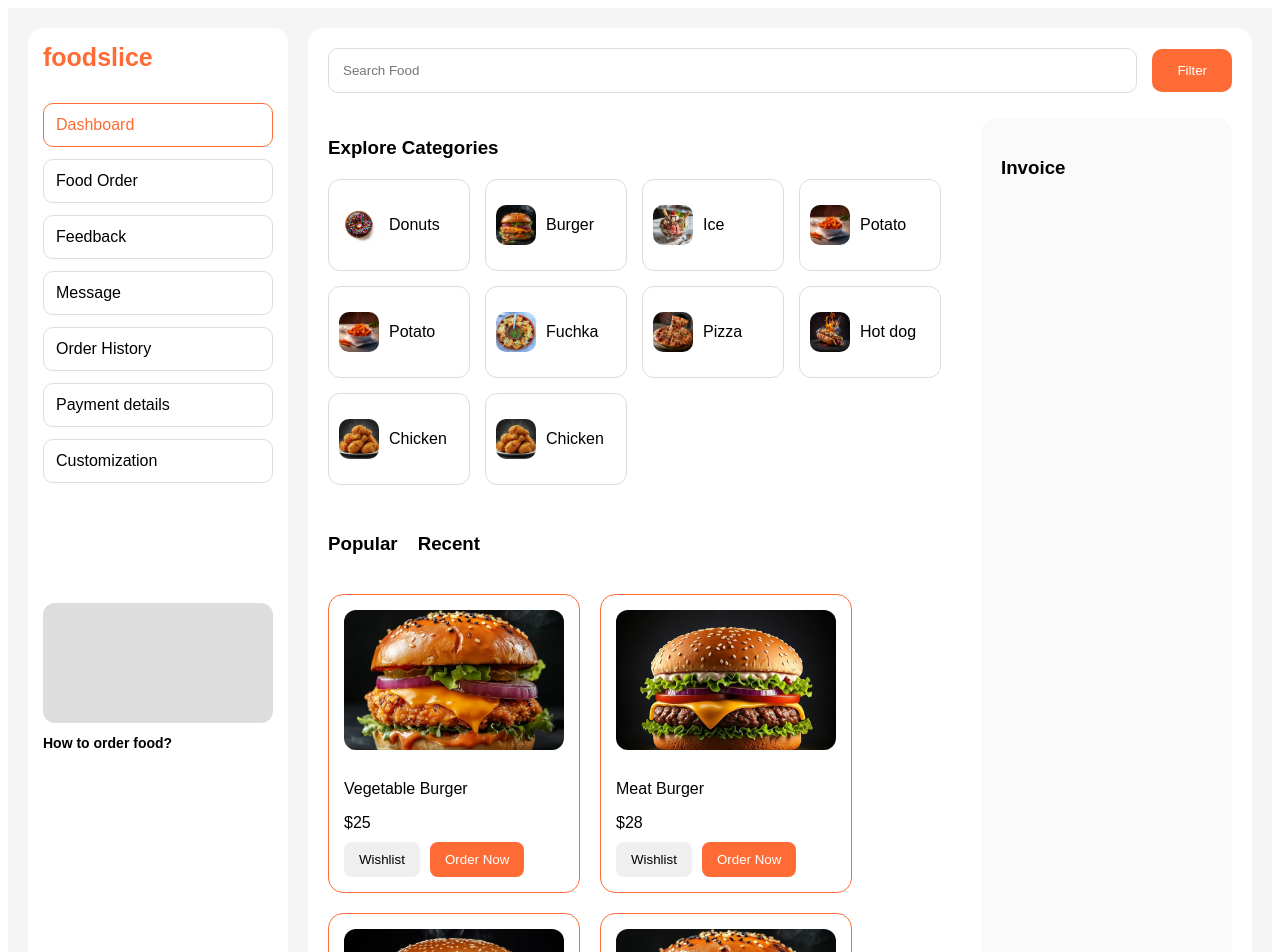
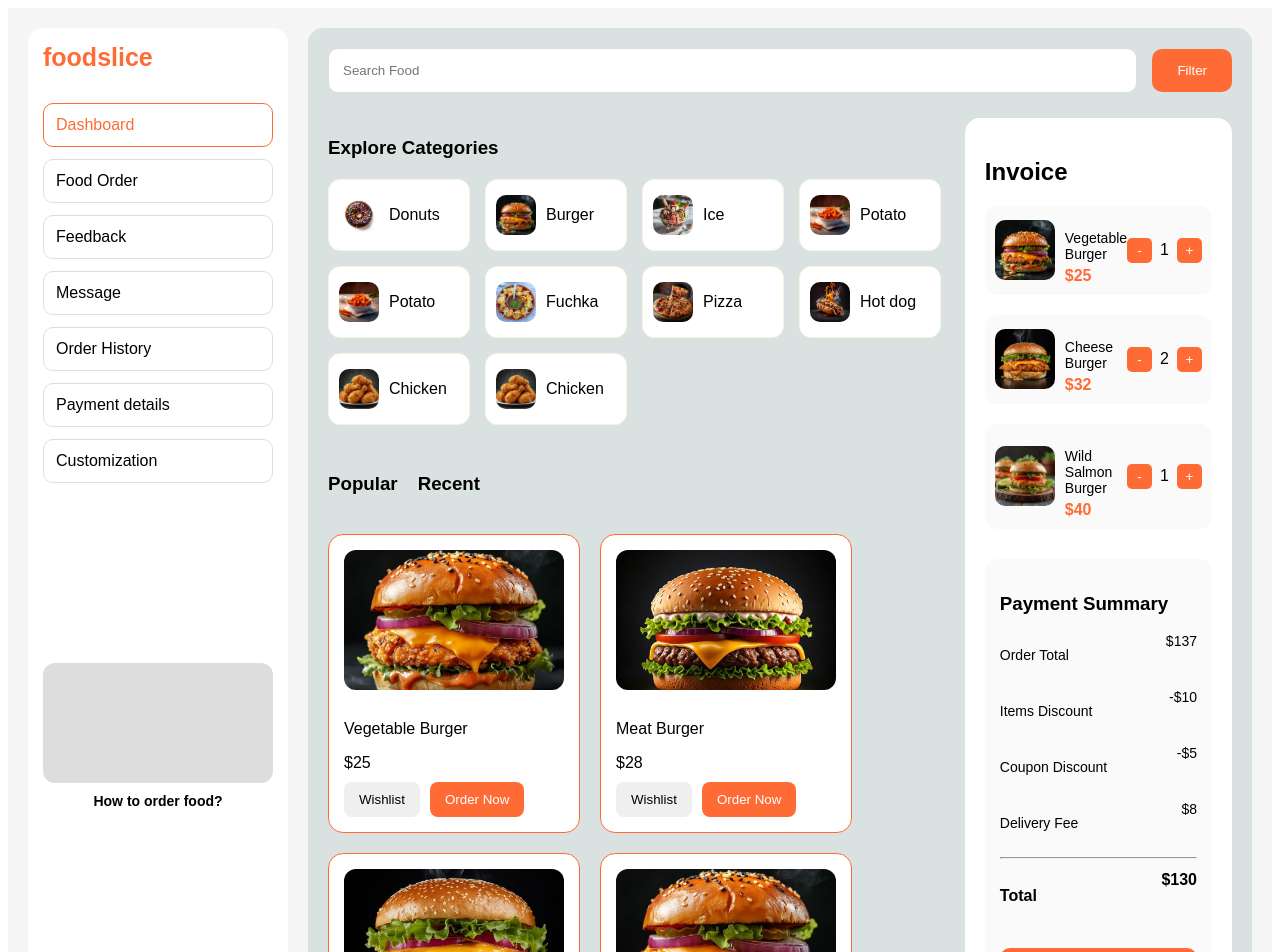
Before and after one commit to ShridharNaik05/Internship-Task-4, a React (Vite) app: page / in a window 1280 px wide. Shown: the top 952 px of the page. Built offline with nearby package versions, Linux system fonts and the light colour scheme.

Commit message:
Did some changes in design

```diff
--- a/src/App.css
+++ b/src/App.css
@@ -44,7 +44,7 @@
 }
 
 .customization{
-  margin-bottom: 120px;
+  margin-bottom: 180px;
 }
 
 .foodimg{
@@ -56,12 +56,12 @@
 
 .text{
   font-size: 14px;
-  line-height: 20px;
+  text-align: center;
 }
 
 .content{
   flex: 1;
-  background-color: white;
+  background-color: rgb(217, 226, 225);
   padding: 20px;
   border-radius: 15px;
 }
@@ -116,8 +116,8 @@
 
 .box{
   width: 120px;
-  height: 70px;
-  border: 1px solid #ddd;
+  height: 50px;
+  border: 1px solid beige;
   border-radius: 12px;
   display: flex;
   align-items: center;
@@ -181,3 +181,93 @@
   background-color: #ff6b35;
   color: white;
 }
+
+.right-side{
+  flex: 1;
+  background-color: white;
+  border-radius: 15px;
+  padding: 20px;
+}
+
+.invoice-box{
+  margin-top: 20px;
+}
+
+.invoice-item{
+  display: flex;
+  align-items: center;
+  justify-content: space-between;
+  margin-bottom: 20px;
+  background: #fafafa;
+  padding: 10px;
+  border-radius: 12px;
+}
+
+.invoice-item img{
+  width: 60px;
+  height: 60px;
+  object-fit: cover;
+  border-radius: 10px;
+}
+
+.invoice-text{
+  flex: 1;
+  margin-left: 10px;
+}
+
+.invoice-text p{
+  font-size: 14px;
+  margin-bottom: 5px;
+}
+
+.invoice-text span{
+  color: #ff6b35;
+  font-weight: bold;
+}
+
+.quantity{
+  display: flex;
+  align-items: center;
+  gap: 8px;
+}
+
+.quantity button{
+  width: 25px;
+  height: 25px;
+  border: none;
+  border-radius: 5px;
+  background: #ff6b35;
+  color: white;
+  cursor: pointer;
+}
+
+.payment-summary{
+  margin-top: 30px;
+  background: #fafafa;
+  padding: 15px;
+  border-radius: 12px;
+}
+
+.summary-row{
+  display: flex;
+  justify-content: space-between;
+  margin: 12px 0;
+  font-size: 14px;
+}
+
+.total{
+  font-weight: bold;
+  font-size: 16px;
+}
+
+.checkout-btn{
+  width: 100%;
+  padding: 12px;
+  border: none;
+  background: #ff6b35;
+  color: white;
+  border-radius: 10px;
+  margin-top: 15px;
+  cursor: pointer;
+  font-size: 15px;
+}
--- a/src/App.jsx
+++ b/src/App.jsx
@@ -222,9 +222,95 @@ function App() {
 
             <div className="right-side">
 
-              <h3>Invoice</h3>
+  <h2>Invoice</h2>
 
-            </div>
+  <div className="invoice-box">
+
+    <div className="invoice-item">
+      <img src={vegitable} alt="Vegetable Burger" />
+
+      <div className="invoice-text">
+        <p>Vegetable Burger</p>
+        <span>$25</span>
+      </div>
+
+      <div className="quantity">
+        <button>-</button>
+        <span>1</span>
+        <button>+</button>
+      </div>
+    </div>
+
+    <div className="invoice-item">
+      <img src={cheese} alt="Cheese Burger" />
+
+      <div className="invoice-text">
+        <p>Cheese Burger</p>
+        <span>$32</span>
+      </div>
+
+      <div className="quantity">
+        <button>-</button>
+        <span>2</span>
+        <button>+</button>
+      </div>
+    </div>
+
+    <div className="invoice-item">
+      <img src={salmon} alt="Wild Salmon Burger" />
+
+      <div className="invoice-text">
+        <p>Wild Salmon Burger</p>
+        <span>$40</span>
+      </div>
+
+      <div className="quantity">
+        <button>-</button>
+        <span>1</span>
+        <button>+</button>
+      </div>
+    </div>
+
+  </div>
+
+  <div className="payment-summary">
+
+    <h3>Payment Summary</h3>
+
+    <div className="summary-row">
+      <p>Order Total</p>
+      <span>$137</span>
+    </div>
+
+    <div className="summary-row">
+      <p>Items Discount</p>
+      <span>-$10</span>
+    </div>
+
+    <div className="summary-row">
+      <p>Coupon Discount</p>
+      <span>-$5</span>
+    </div>
+
+    <div className="summary-row">
+      <p>Delivery Fee</p>
+      <span>$8</span>
+    </div>
+
+    <hr />
+
+    <div className="summary-row total">
+      <p>Total</p>
+      <span>$130</span>
+    </div>
+
+    <button className="checkout-btn">
+      Checkout
+    </button>
+
+  </div>
+
+</div>
 
           </div>
 
```
